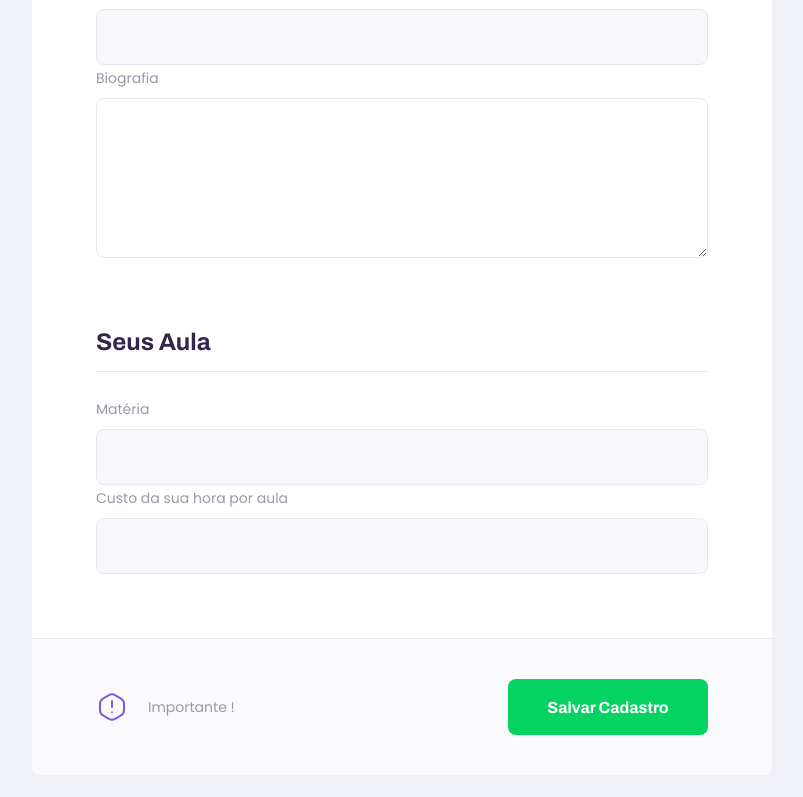
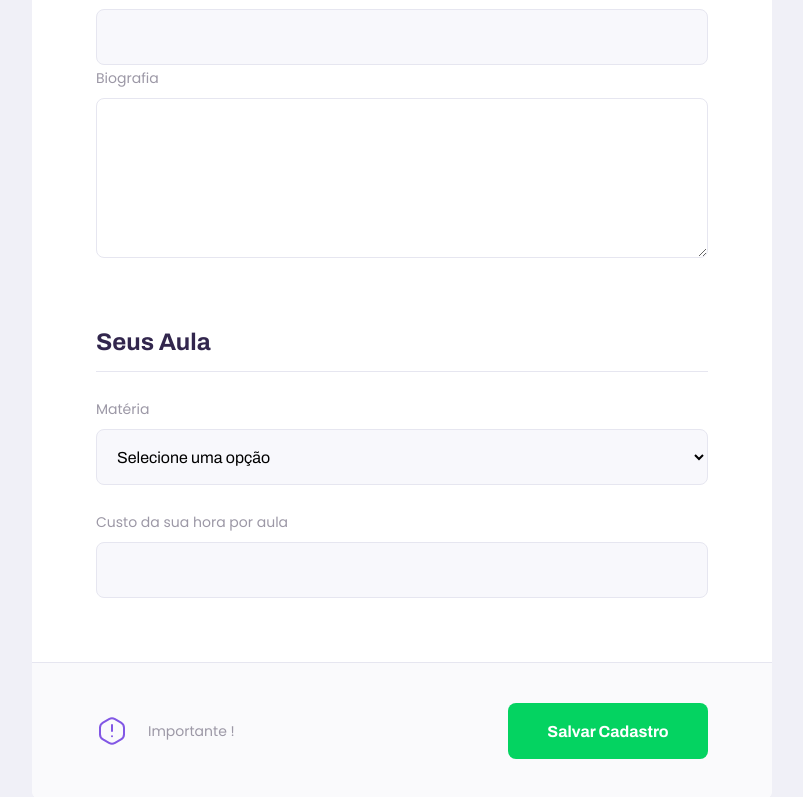
Before and after one commit to MarquesSouza/NLW_PROFFY, a React (Create React App) app in the folder web/: page /give-classes in a window 1280 px wide. Shown: the part 641-1438 px from the top of the page, without its empty margins (238-1041 px from the left). Before the commit the page ends 1416 px from the top, so only its background shows below. Built offline with nearby package versions, Linux system fonts and the light colour scheme.

Commit message:
select component

```diff
--- /dev/null
+++ b/web/src/components/Select/index.tsx
@@ -0,0 +1,26 @@
+import React, { SelectHTMLAttributes, HtmlHTMLAttributes } from 'react';
+import './styles.css';
+
+interface SelectProps extends SelectHTMLAttributes<HTMLSelectElement>{
+    label:string;
+    name:string;
+    options:Array<{
+        value:string;
+        label:string;
+    }>
+}
+
+const Select: React.FC<SelectProps>= ({label,name,options, ...rest})=>{
+    return(
+        <div className="select-block">
+            <label htmlFor="subject">{label}</label>
+            <select id={name} {...rest}>
+                <option value="" disabled selected hidden>Selecione uma opção</option>
+                {options.map(option=>{
+                    return <option key={option.value} value={option.value}>{option.label}</option>
+                })}
+            </select>
+        </div>
+    )
+}
+export default Select;
--- /dev/null
+++ b/web/src/components/Select/styles.css
@@ -0,0 +1,31 @@
+
+ .select-block{
+    position: relative;
+}
+ .select-block+ .select-block{
+    margin-top: 0;
+}
+ .select-block label{
+    font-size: 1.4rem;
+}
+ .select-block select{
+    width: 100%;
+    height: 5.6rem;
+    margin-top: 0.8rem;
+    border-radius: 0.8rem;
+    background: var(--color-input-background);
+    border: 1px solid var(--color-line-in-white);
+    outline: 0;
+    padding: 0 1.6rem;
+    font:1.6rem Archivo;
+}
+ .select-block:focus-within::after{
+    width: calc(100% - 3.2rem);
+    height: 2px;
+    content: '';
+    background: var(--color-primary-light);
+    position: absolute;
+    left: 1.6rem;
+    right: 1.6rem;
+    bottom: 0;
+}
--- a/web/src/pages/TeacherForm/index.tsx
+++ b/web/src/pages/TeacherForm/index.tsx
@@ -2,9 +2,11 @@
 import PageHeader from '../../components/PageHeader';
 
 import warningIcon from '../../assets/images/icons/warning.svg';
-import './styles.css';
 import Input from '../../components/Input';
 import Textarea from '../../components/Textarea';
+import Select from '../../components/Select';
+import './styles.css';
+
 
 function TeacherForm(){
 
@@ -23,7 +25,14 @@
                 </fieldset>
                 <fieldset>
                     <legend>Seus Aula</legend>
-                    <Input name="subject" label="Matéria"/>
+                    <Select name="subject" label="Matéria"
+                        options={[
+                            {value:'Artes',label:'Artes'},
+                            {value:'Programação',label:'Programação'},
+                            {value:'Portugues',label:'Portugues'},
+                            {value:'Quimica',label:'Quimica'}
+                        ]}
+                    />
                     <Input name="cost" label="Custo da sua hora por aula"/>
 
                 </fieldset>
--- a/web/src/pages/TeacherForm/styles.css
+++ b/web/src/pages/TeacherForm/styles.css
@@ -34,7 +34,8 @@
     padding-bottom: 1.6rem;
     border-bottom: 1px solid var(--color-line-in-white);
 }
-#page-teacher-form main fieldset .imput-block + .textarea-block{
+#page-teacher-form main fieldset .imput-block + .textarea-block,
+#page-teacher-form main fieldset .select-block + .input-block{
     margin-top: 2.4rem;
 }
 #page-teacher-form main label{
```
